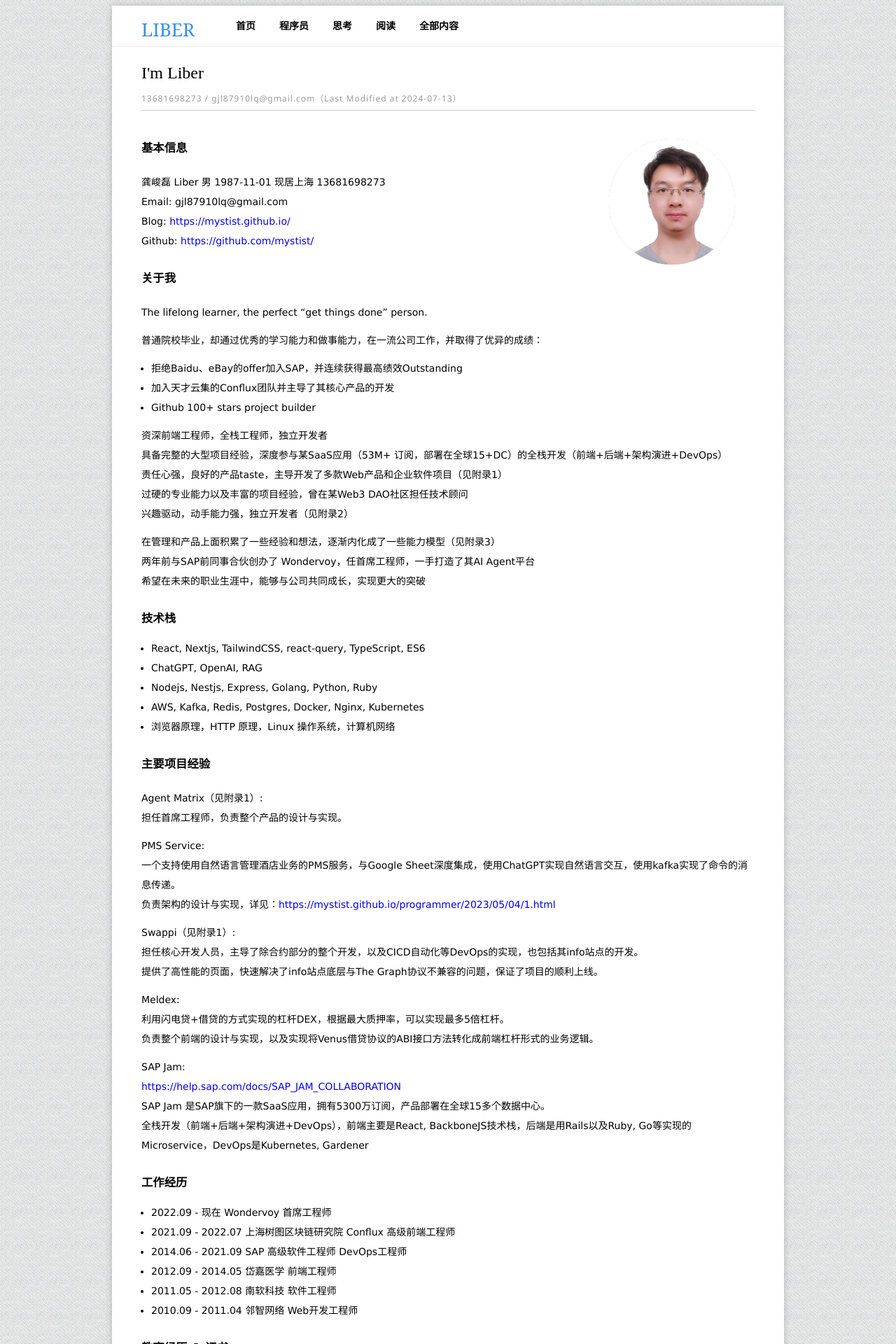
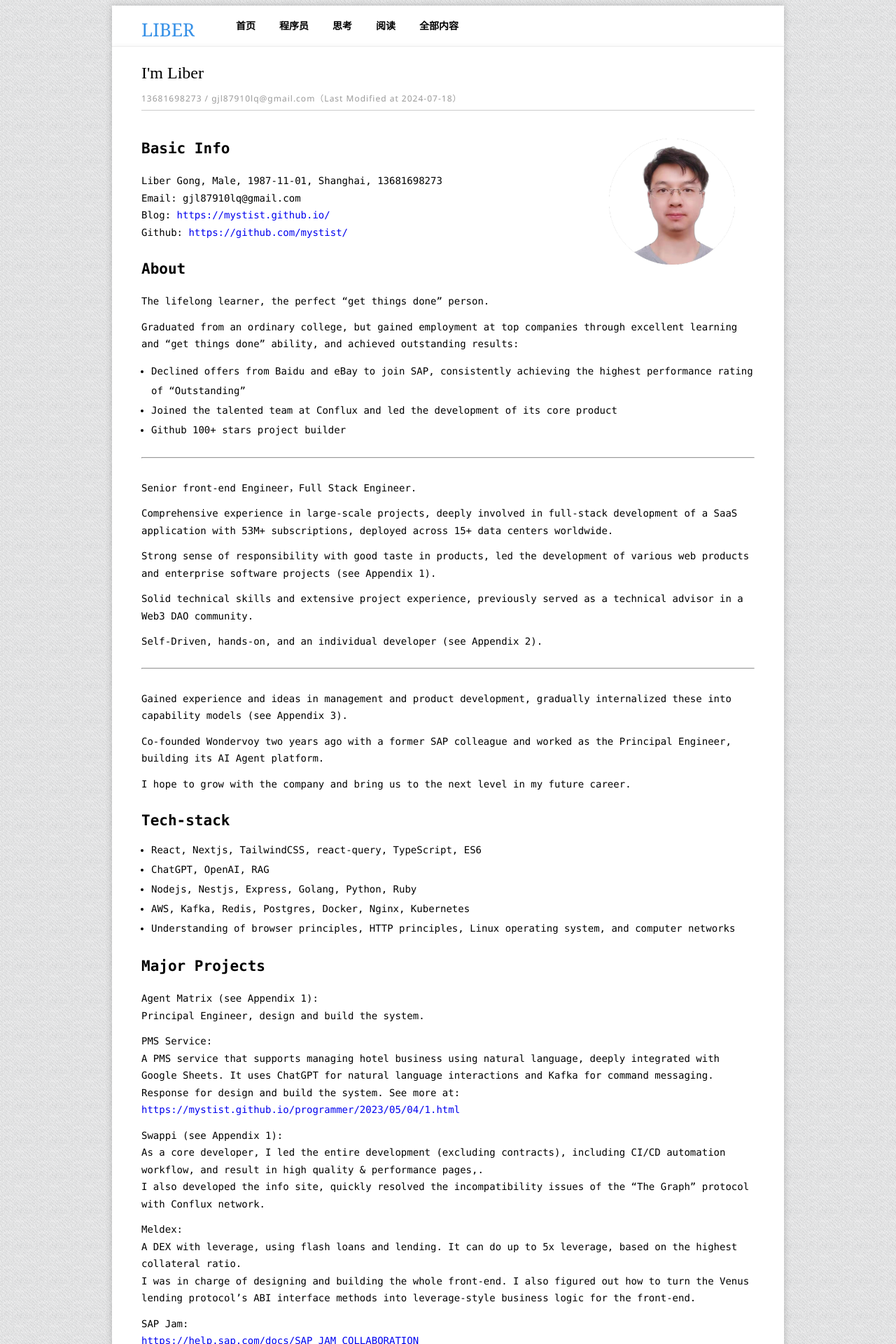
Before and after one commit to mystist/mystist.github.com, a Jekyll site: the page built from liber_en.md, in a window 1280 px wide. Shown: the top 1920 px of the page at 70% size. Built offline with Jekyll 4.4.1, drawn with Linux system fonts in a browser that asks for light colours; some of the changed text lies outside the part shown.

Commit message:
update en

```diff
--- a/css/template.css
+++ b/css/template.css
@@ -13,7 +13,7 @@ h1, h2, h3, h4, h5, h6 {
 body {
 
   font-size: 12px;
-  font-family: "Lucida Grande", Tahoma, Verdana, Lucida, Arial, sans-serif, Helvetica, "宋体";
+  font-family: "Consolas", "Lucida Grande", Tahoma, Verdana, Lucida, Arial, sans-serif, Helvetica, "宋体";
   background: url("images/bg.png") 0 0 repeat;
 }
 
@@ -219,7 +219,7 @@ hr {
 }
 
 .main .main-wrapper .main-text p {
-
+  line-height: 1.75em;
   margin: 6px 0 12px 0;
 }
 
--- a/liber_en.md
+++ b/liber_en.md
@@ -1,121 +1,142 @@
 ---
 layout: template
 title: I'm Liber
-text: 13681698273 / gjl87910lq@gmail.com（Last Modified at 2024-07-13）
+text: 13681698273 / gjl87910lq@gmail.com（Last Modified at 2024-07-18）
 ---
 
 
 <img src="/images/liber_cv_2.png" class="cv-image" />
 
-### 基本信息
+## Basic Info
 
-龚峻磊 Liber 男 1987-11-01 现居上海 13681698273
+Liber Gong, Male, 1987-11-01, Shanghai, 13681698273
 Email: gjl87910lq@gmail.com
 Blog: [https://mystist.github.io/](https://mystist.github.io/)
 Github: [https://github.com/mystist/](https://github.com/mystist/)
 
-### 关于我
+## About
 
 The lifelong learner, the perfect "get things done" person.
 
-普通院校毕业，却通过优秀的学习能力和做事能力，在一流公司工作，并取得了优异的成绩：
+Graduated from an ordinary college, but gained employment at top companies through excellent learning and "get things done" ability, and achieved outstanding results:
 
-- 拒绝Baidu、eBay的offer加入SAP，并连续获得最高绩效Outstanding
-- 加入天才云集的Conflux团队并主导了其核心产品的开发
+- Declined offers from Baidu and eBay to join SAP, consistently achieving the highest performance rating of "Outstanding"
+- Joined the talented team at Conflux and led the development of its core product
 - Github 100+ stars project builder
 
-资深前端工程师，全栈工程师，独立开发者
-具备完整的大型项目经验，深度参与某SaaS应用（53M+ 订阅，部署在全球15+DC）的全栈开发（前端+后端+架构演进+DevOps）
-责任心强，良好的产品taste，主导开发了多款Web产品和企业软件项目（见附录1）
-过硬的专业能力以及丰富的项目经验，曾在某Web3 DAO社区担任技术顾问
-兴趣驱动，动手能力强，独立开发者（见附录2）
+---
 
-在管理和产品上面积累了一些经验和想法，逐渐内化成了一些能力模型（见附录3）
-两年前与SAP前同事合伙创办了 Wondervoy，任首席工程师，一手打造了其AI Agent平台
-希望在未来的职业生涯中，能够与公司共同成长，实现更大的突破
+Senior front-end Engineer，Full Stack Engineer.
 
-### 技术栈
+Comprehensive experience in large-scale projects, deeply involved in full-stack development of a SaaS application with 53M+ subscriptions, deployed across 15+ data centers worldwide.
+
+Strong sense of responsibility with good taste in products, led the development of various web products and enterprise software projects (see Appendix 1).
+
+Solid technical skills and extensive project experience, previously served as a technical advisor in a Web3 DAO community.
+
+Self-Driven, hands-on, and an individual developer (see Appendix 2).
+
+---
+
+Gained experience and ideas in management and product development, gradually internalized these into capability models (see Appendix 3).
+
+Co-founded Wondervoy two years ago with a former SAP colleague and worked as the Principal Engineer, building its AI Agent platform.
+
+I hope to grow with the company and bring us to the next level in my future career.
+
+## Tech-stack
 
 - React, Nextjs, TailwindCSS, react-query, TypeScript, ES6
 - ChatGPT, OpenAI, RAG
 - Nodejs, Nestjs, Express, Golang, Python, Ruby
 - AWS, Kafka, Redis, Postgres, Docker, Nginx, Kubernetes
-- 浏览器原理，HTTP 原理，Linux 操作系统，计算机网络
+- Understanding of browser principles, HTTP principles, Linux operating system, and computer networks
 
-### 主要项目经验
+## Major Projects
 
-Agent Matrix（见附录1）:
-担任首席工程师，负责整个产品的设计与实现。
+Agent Matrix (see Appendix 1):
+Principal Engineer, design and build the system.
 
 PMS Service:
-一个支持使用自然语言管理酒店业务的PMS服务，与Google Sheet深度集成，使用ChatGPT实现自然语言交互，使用kafka实现了命令的消息传递。
-负责架构的设计与实现，详见：[https://mystist.github.io/programmer/2023/05/04/1.html](https://mystist.github.io/programmer/2023/05/04/1.html)
+A PMS service that supports managing hotel business using natural language, deeply integrated with Google Sheets. It uses ChatGPT for natural language interactions and Kafka for command messaging.
+Response for design and build the system. See more at: [https://mystist.github.io/programmer/2023/05/04/1.html](https://mystist.github.io/programmer/2023/05/04/1.html)
 
-Swappi（见附录1）:
-担任核心开发人员，主导了除合约部分的整个开发，以及CICD自动化等DevOps的实现，也包括其info站点的开发。
-提供了高性能的页面，快速解决了info站点底层与The Graph协议不兼容的问题，保证了项目的顺利上线。
+Swappi (see Appendix 1):
+As a core developer, I led the entire development (excluding contracts), including CI/CD automation workflow, and result in high quality & performance pages,.
+I also developed the info site, quickly resolved the incompatibility issues of the "The Graph" protocol with Conflux network.
 
 Meldex:
-利用闪电贷+借贷的方式实现的杠杆DEX，根据最大质押率，可以实现最多5倍杠杆。
-负责整个前端的设计与实现，以及实现将Venus借贷协议的ABI接口方法转化成前端杠杆形式的业务逻辑。
+A DEX with leverage, using flash loans and lending. It can do up to 5x leverage, based on the highest collateral ratio.
+I was in charge of designing and building the whole front-end. I also figured out how to turn the Venus lending protocol's ABI interface methods into leverage-style business logic for the front-end.
 
 SAP Jam:
 [https://help.sap.com/docs/SAP_JAM_COLLABORATION](https://help.sap.com/docs/SAP_JAM_COLLABORATION)
-SAP Jam 是SAP旗下的一款SaaS应用，拥有5300万订阅，产品部署在全球15多个数据中心。
-全栈开发（前端+后端+架构演进+DevOps），前端主要是React, BackboneJS技术栈，后端是用Rails以及Ruby, Go等实现的Microservice，DevOps是Kubernetes, Gardener
+SAP Jam is a SaaS app made by SAP. It has 53m+ subscriptions and developed across 15+ data centers worldwide.
+I did full-stack development (front-end, back-end, architecture evolution, and DevOps).
+For the front-end, we mainly used React and BackboneJS.
+The back-end was built with Rails and microservices using Ruby, Shell and Go.
+For DevOps, we used Kubernetes and Gardener.
 
-### 工作经历
+## Work Experience
 
-- 2022.09 - 现在 Wondervoy 首席工程师
-- 2021.09 - 2022.07 上海树图区块链研究院 Conflux 高级前端工程师
-- 2014.06 - 2021.09 SAP 高级软件工程师 DevOps工程师
-- 2012.09 - 2014.05 岱嘉医学 前端工程师
-- 2011.05 - 2012.08 南软科技 软件工程师
-- 2010.09 - 2011.04 邻智网络 Web开发工程师
+- 2022.09 - Present, Wondervoy, Principal Engineer
+- 2021.09 - 2022.07, Conflux, Senior Front-end Engineer
+- 2014.06 - 2021.09, SAP, Senior Software Engineer, DevOps Engineer
+- 2012.09 - 2014.05, DJ Health Union, Front-end Engineer
+- 2011.05 - 2012.08, NanRuan tech, Software Engineer
+- 2010.09 - 2011.04, LinZhi Network, Web Developer
 
-### 教育经历 & 证书
+## Education & Certifications
 
-- 2006 - 2010 本科，呼伦贝尔学院，哈尔滨师范大学，计算机科学与技术
-- 2008-06 ACM/ICPC大学生程序设计竞赛 东北地区三等奖
-- 2008-05 ACM/ICPC大学生程序设计竞赛 黑龙江省二等奖
+- 2006 - 2010, Bachelor, Hulunbeir College & Harbin Normal University, Computer Science and Technology
+- 2008-06, Third Prize in ACM/ICPC Northeast China
+- 2008-05, Second Prize in ACM/ICPC Heilongjiang Provincial
 
-### 附录
+## Appendix
 
-#### 附录1 - 主导开发的主要Web产品
+### Appendix 1 - Main Web Products I Own
 
-名称：Agent Matrix
-地址：[https://agent.wondervoy.com/en/auth](https://agent.wondervoy.com/en/auth)
-介绍：Wondervoy旗下的一款AI Agent平台，旨在通过Atomic Agents + Agent Matrix可组合的设计模式，满足企业端复杂多变的业务需求，助力企业利用AI的力量实现业务增长。详细的产品逻辑见：[https://mystist.github.io/thoughts/2023/12/11/1.html](https://mystist.github.io/thoughts/2023/12/11/1.html)
+Name: Agent Matrix
+URL: [https://agent.wondervoy.com/en/auth](https://agent.wondervoy.com/en/auth)
+Description: An AI Agent platform by Wondervoy. It uses a design pattern of Atomic Agents + Agent Matrix that helps meet the changing and complex needs of businesses. The goal is to help companies grow by using AI. See more at: [https://mystist.github.io/thoughts/2023/12/11/1.html](https://mystist.github.io/thoughts/2023/12/11/1.html)
 
-名称：Swappi
-地址：[https://app.swappi.io/](https://app.swappi.io/) [https://info.swappi.io/](https://info.swappi.io/)
-介绍：Conflux旗下的核心DEX产品，日均活跃用户在1000左右。
+Name: Swappi
+URL: [https://app.swappi.io/](https://app.swappi.io/) [https://info.swappi.io/](https://info.swappi.io/)
+Description: The main DEX product under Conflux. It has about 1000 active users every day.
 
-#### 附录1 - 主导开发的主要企业软件项目
+### Appendix 1 - Main Enterprise Software Projects I Own
 
-名称：某央企的AI知识库项目
-介绍：基于ChatGPT的知识库项目，并作为AI董秘助手嵌入了其官网。私有数据库存储embedding向量数据，实现了自己的chunk分段逻辑。
+Name: An AI knowledge base RAG system for a government enterprise
+Description: A knowledge base project using ChatGPT. It's built into their official website as an AI secretary assistant. We made our own chunk splitting logic and used a private database to store embedding vector data.
 
-名称：某集团满意度系统
-介绍：企业内部的调研系统，主要包括问卷系统和360度考评系统两个模块，并根据分公司以及不同部门展示相应的报告，多年稳定运行并获得了良好的反馈。
+Name: A Satisfaction System for a group enterprise
+Description: An internal survey system for the company. It has two main parts: a questionnaire system and a 360-degree evaluation system. It shows different reports for each branch and department. It's been running smoothly for years and has gotten good feedback.
 
-#### 附录2 - 独立开发作品
+### Appendix 2 - Individual Projects Projects
 
-早年开发了bootstrap-waterfall瀑布流布局插件，收获了Github 100+ stars
+In my early career, I developed the bootstrap-waterfall layout plugin. It got over 100 stars on GitHub.
 [https://mystist.github.io/bootstrap-waterfall/](https://mystist.github.io/bootstrap-waterfall/)
-支持响应式布局的jQuery瀑布流插件，支持异步加载，代码简洁，模块清晰易懂，扩展性强。
+A jQuery plugin that works with responsive layouts. Support asynchronous loading. Clean code that easy to understand. Good decoupling design.
 
-开发上线过一款基督徒赞美诗应用：1050，可以听赞美诗，查看上传歌曲歌谱
+Developed and launched a Christian web application "1050", allowing users to listen songs and view lyrics.
 
-开发过桌游库特牌的web版，通过ReactiveX的思想实现了整个底层逻辑，并抽象出了简洁的卡牌实现接口，实现了怪兽势力的对局Demo
+Developed a web application of the board game "Gwent". Implemented the core logic using ReactiveX principles and abstracted a concise card implementation interface. Done a demo of how Monsters vs Monsters.
 
-开发上线过一款RSS订阅微信小程序，可以订阅自己喜欢的RSS源获取每日最新资讯
+Developed and launched an RSS subscription WeChat Mini Program, enabling users to subscribe to preferred RSS feeds for daily news updates.
 
-开发了一款聊天智能助手npm包：react-chatgpt，可以作为一个数字人UI嵌入任何网页使用。
+Built and npm package: react-chatgpt, It can be embedded as an AI assistant UI in any webpage.
 [https://github.com/mystist/react-chatgpt](https://github.com/mystist/react-chatgpt)
 
-#### 附录3 - 能力模型
+### Appendix 3 - Capability Models
 
-学习知识和技术、向上管理、项目评估、项目管理、会议主持、带团队、战略方向、面试候选人、商业的本质
+- Knowledge and technology acquisition
+- Upward management
+- Project evaluation
+- Project management
+- Host meeting
+- Team leadership
+- Strategic direction
+- Candidate interviewing
+- Business essentials
 
-详见：[https://mystist.github.io/thoughts/2024/07/12/1.html](https://mystist.github.io/thoughts/2024/07/12/1.html)
+See more at: [https://mystist.github.io/thoughts/2024/07/12/1.html](https://mystist.github.io/thoughts/2024/07/12/1.html)
```
Also changed, not shown: liber.md (+5 -5 lines).
